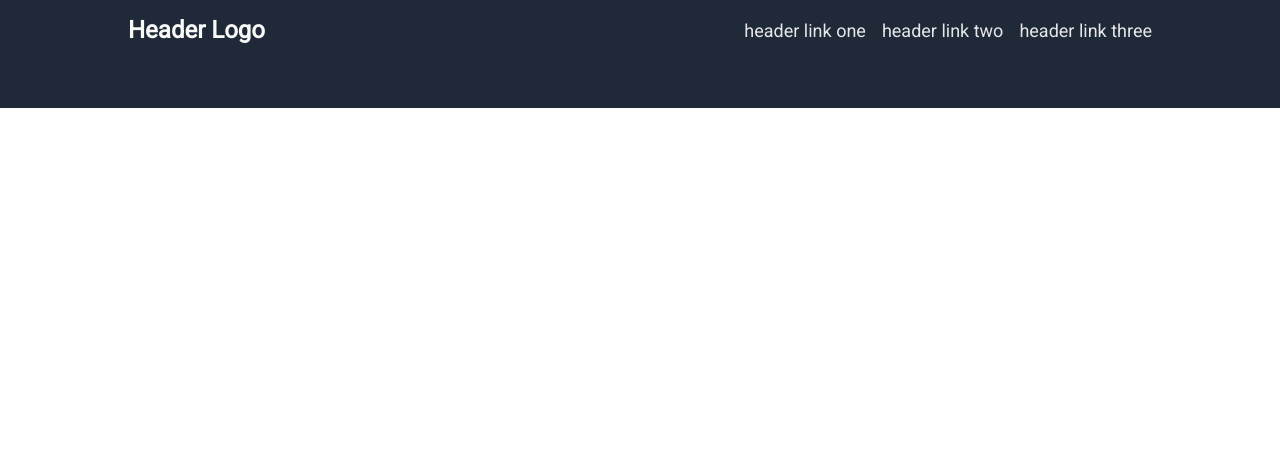
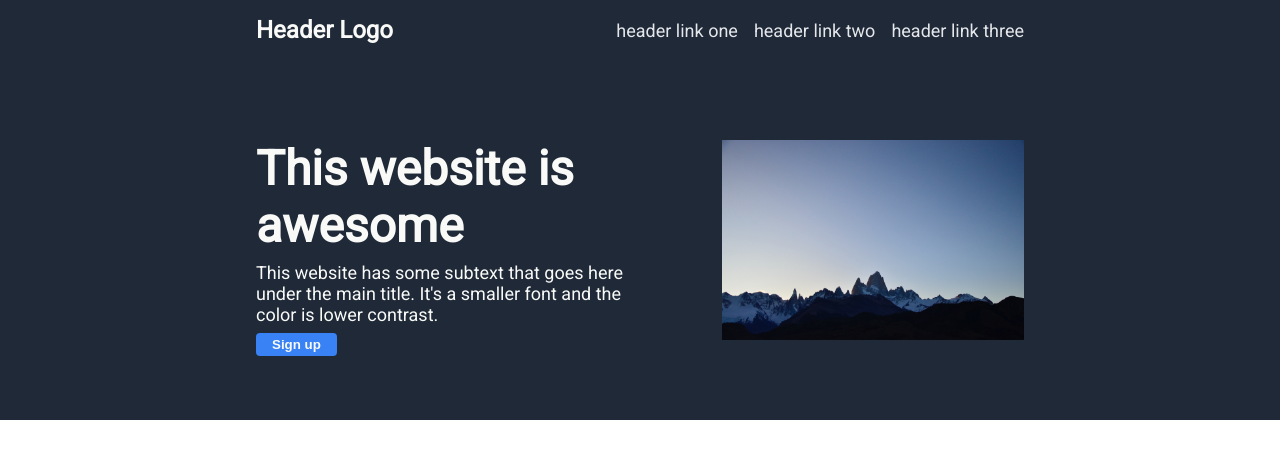
Before and after one commit to rdance/landing-page, a plain HTML site: page index.html in a window 1280 px wide. Drawn offline with Linux system fonts and the light colour scheme.

Commit message:
Basic hero setup

```diff
--- a/index.html
+++ b/index.html
@@ -16,6 +16,14 @@
                     <li><a href="#">header link three</a></li>
                 </ul>
             </div>
+            <div class="section-two">
+                <div class="hero">
+                    <div class="awesome">This website is awesome</div>
+                    <div class="subtext">This website has some subtext that goes here under the main title. It's a smaller font and the color is lower contrast.</div>
+                    <button class="sign-up-top">Sign up</button>
+                </div>
+                <img src="img/elisa-kerschbaumer-3jnZFsjeQCs-unsplash.jpg">
+            </div>
         </div>
     </body>
 </html>
--- a/style.css
+++ b/style.css
@@ -1,6 +1,8 @@
 body {
     font-family: "Roboto", sans-serif;
     margin: 0;
+    display: flex;
+    flex-direction: column;
 }
 
 a {
@@ -17,6 +19,11 @@ ul {
     padding: 0;
 }
 
+img {
+    height: 200px;
+    width: 500px;
+}
+
 .top {
     background-color: #1F2937;
 }
@@ -25,12 +32,46 @@ ul {
     display:flex;
     justify-content: space-between;
     align-items: center;
-    padding: 16px 128px 64px 128px;
+    padding: 16px 256px 64px 256px;
 }
 
 .header {
     color: #F9FAF8;
     font-size: 24px;
     font-weight: 700;
+}
 
+.section-two {
+    display: flex;
+    justify-content: center;
+    gap: 64px;
+    padding: 32px 256px 64px 256px;
 }
+
+.hero {
+    display: flex;
+    flex-direction: column;
+    flex-wrap: wrap;
+    gap: 8px;
+}
+
+.awesome {
+    font-size: 48px;
+    font-weight: 900;
+    color: #F9FAF8;
+}
+
+.subtext {
+    font-size: 18px;
+    color: #F9FAF8;
+}
+
+.sign-up-top {
+    width: fit-content;
+    padding: 4px 16px 4px 16px;
+    background-color: #3882F6;
+    font-weight: 600;
+    color: #F9FAF8;
+    border: none;
+    border-radius: 4px;
+}
```
Also changed, not shown: img/elisa-kerschbaumer-3jnZFsjeQCs-unsplash.jpg (added), 1 other file.
